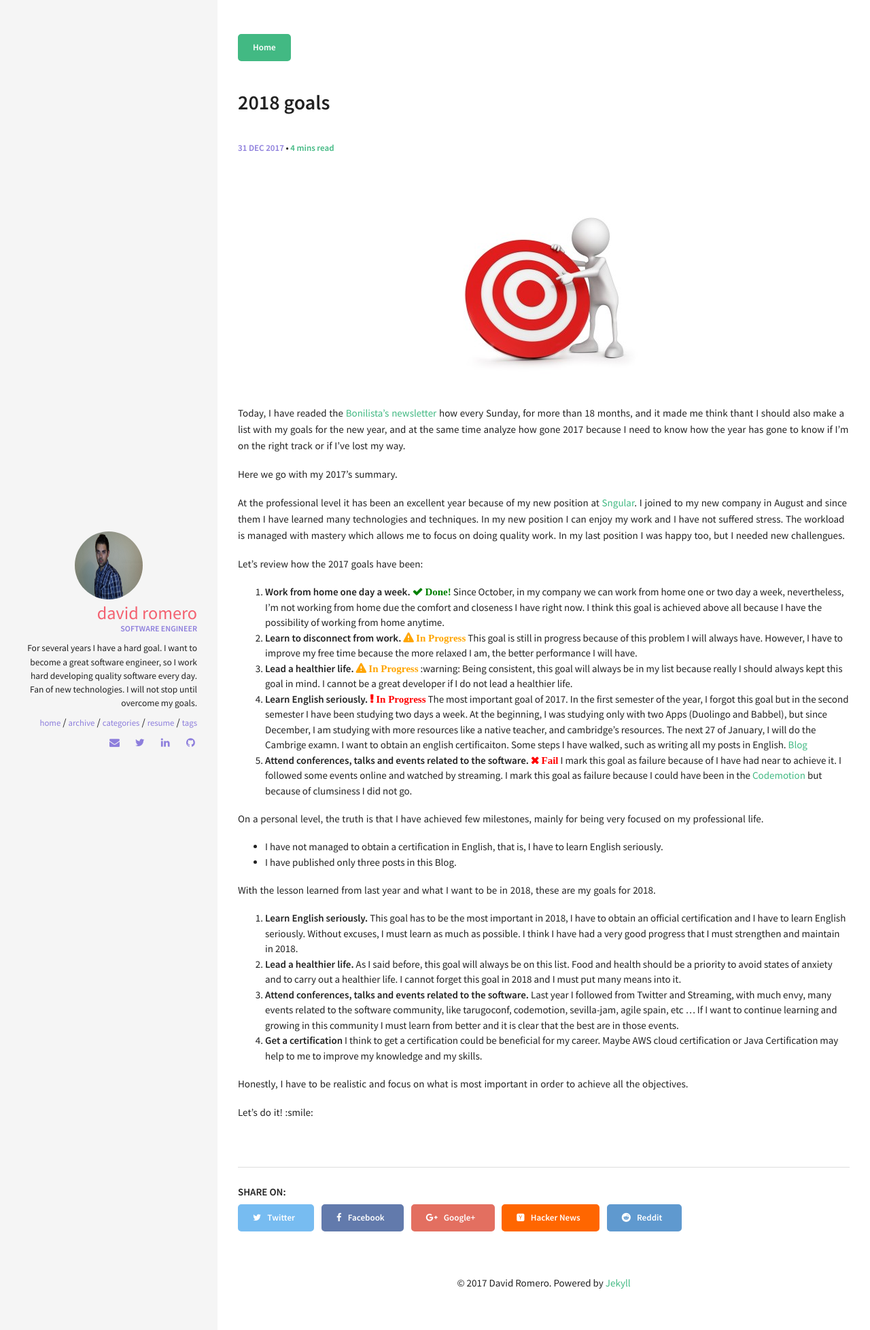
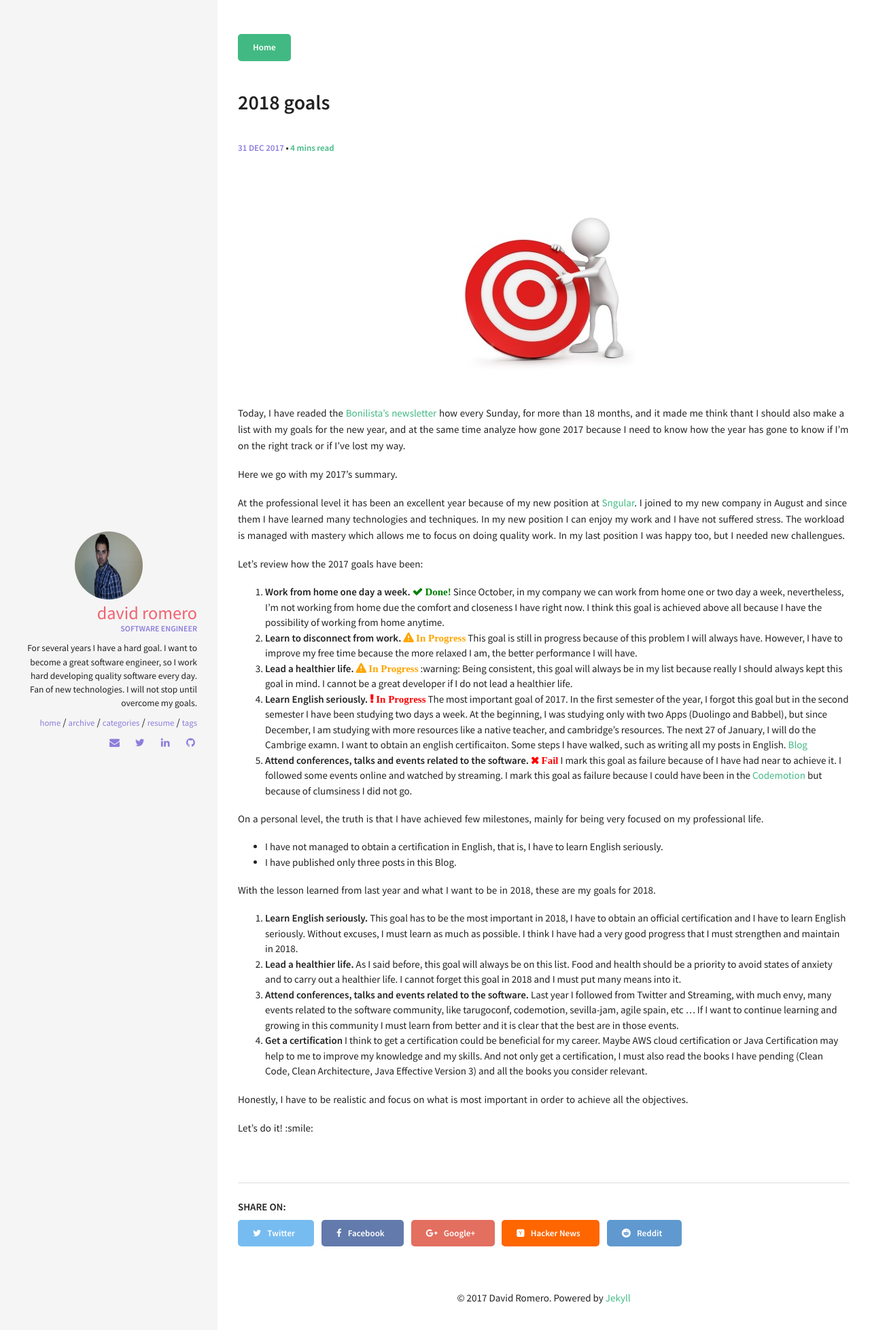
Before and after one commit to david-romero/david-romero.github.io, a Jekyll site: the page built from _posts/2017-12-21-2018-goals.md, in a window 1280 px wide. Shown: the top 1957 px of the page at 68% size. Built offline with Jekyll 4.4.1, drawn with Linux system fonts in a browser that asks for light colours.

Commit message:
Fix latest goal

```diff
--- a/_posts/2017-12-21-2018-goals.md
+++ b/_posts/2017-12-21-2018-goals.md
@@ -32,7 +32,7 @@ With the lesson learned from last year and what I want to be in 2018, these are
 1. **Learn English seriously.** This goal has to be the most important in 2018, I have to obtain an official certification and I have to learn English seriously. Without excuses, I must learn as much as possible. I think I have had a very good progress that I must strengthen and maintain in 2018.
 2. **Lead a healthier life.** As I said before, this goal will always be on this list. Food and health should be a priority to avoid states of anxiety and to carry out a healthier life. I cannot forget this goal in 2018 and I must put many means into it.
 3. **Attend conferences, talks and events related to the software.** Last year I followed from Twitter and Streaming, with much envy, many events related to the software community, like tarugoconf, codemotion, sevilla-jam, agile spain, etc ... If I want to continue learning and growing in this community I must learn from better and it is clear that the best are in those events.
-4. **Get a certification** I think to get a certification could be beneficial for my career. Maybe AWS cloud certification or Java Certification may help to me to improve my knowledge and my skills.
+4. **Get a certification** I think to get a certification could be beneficial for my career. Maybe AWS cloud certification or Java Certification may help to me to improve my knowledge and my skills. And not only get a certification, I must also read the books I have pending (Clean Code, Clean Architecture, Java Effective Version 3) and all the books you consider relevant.
 
 Honestly, I have to be realistic and focus on what is most important in order to achieve all the objectives.
 
```
